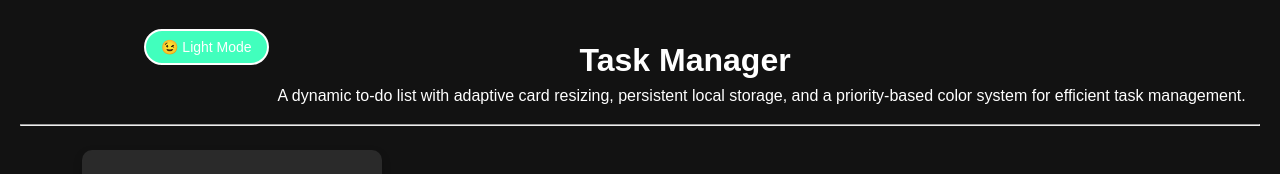
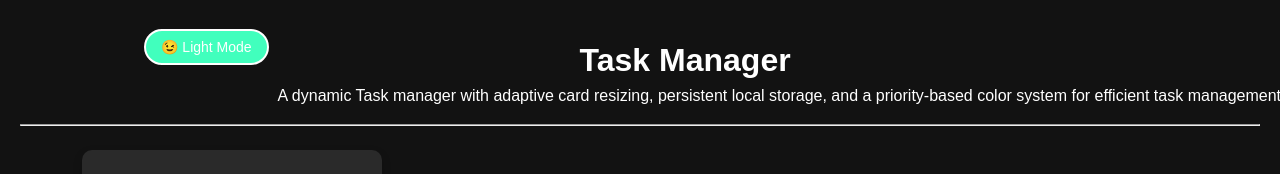
Before and after one commit to MSKumar-Dev/Task-Tracker-ReactApp, a React (Vite) app: page / in a window 1280 px wide. Shown: the top 174 px of the page. Built offline with nearby package versions, Linux system fonts and the light colour scheme.

Commit message:
Update ToDoList.jsx

```diff
--- a/src/ToDoList.jsx
+++ b/src/ToDoList.jsx
@@ -72,7 +72,7 @@ export default function ToDoList() {
         <div className={`container ${darkMode ? "dark-mode" : "light-mode"}`}>
             <div className="head">
                 <h1>Task Manager</h1>
-                <p>A dynamic to-do list with adaptive card resizing, persistent local storage, and a priority-based color system for efficient task management.</p>
+                <p>A dynamic  Task manager  with adaptive card resizing, persistent local storage, and a priority-based color system for efficient task management.</p>
             </div>
             {/* Theme Toggle */}
             <button className="theme-toggle" onClick={() => setDarkMode(!darkMode)}>
```
